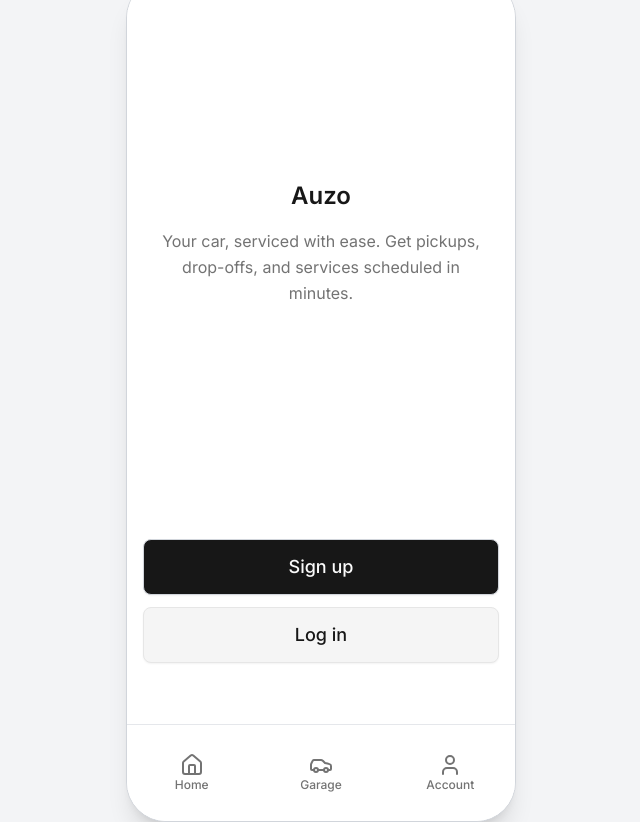
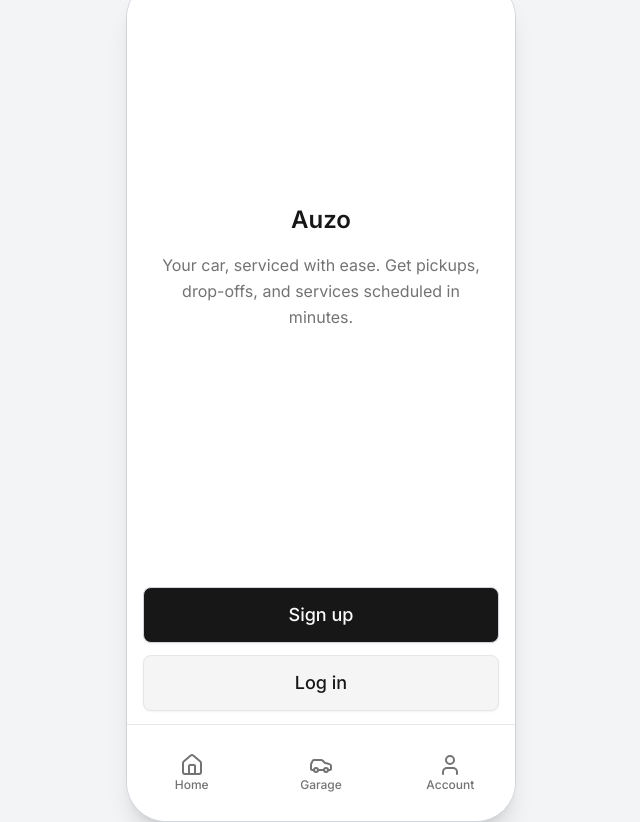
Before and after one commit to braindaley/auzo-main, a Next.js app: page / in a window 1280 px wide. Shown: the whole page, without its empty margins (319-959 px from the left). Built offline with nearby package versions, Linux system fonts and the light colour scheme.

Commit message:
updated buttons on home

```diff
--- a/src/app/page.tsx
+++ b/src/app/page.tsx
@@ -14,7 +14,7 @@ export default function OpeningScreen() {
         </p>
       </div>
 
-      <div className="p-4 pb-safe flex flex-col gap-3 mb-20">
+      <div className="p-4 pb-safe flex flex-col gap-3 mb-8">
         <Link href={"/user-signup"} passHref>
           <Button size="lg" className="w-full h-14">
             Sign up
```
